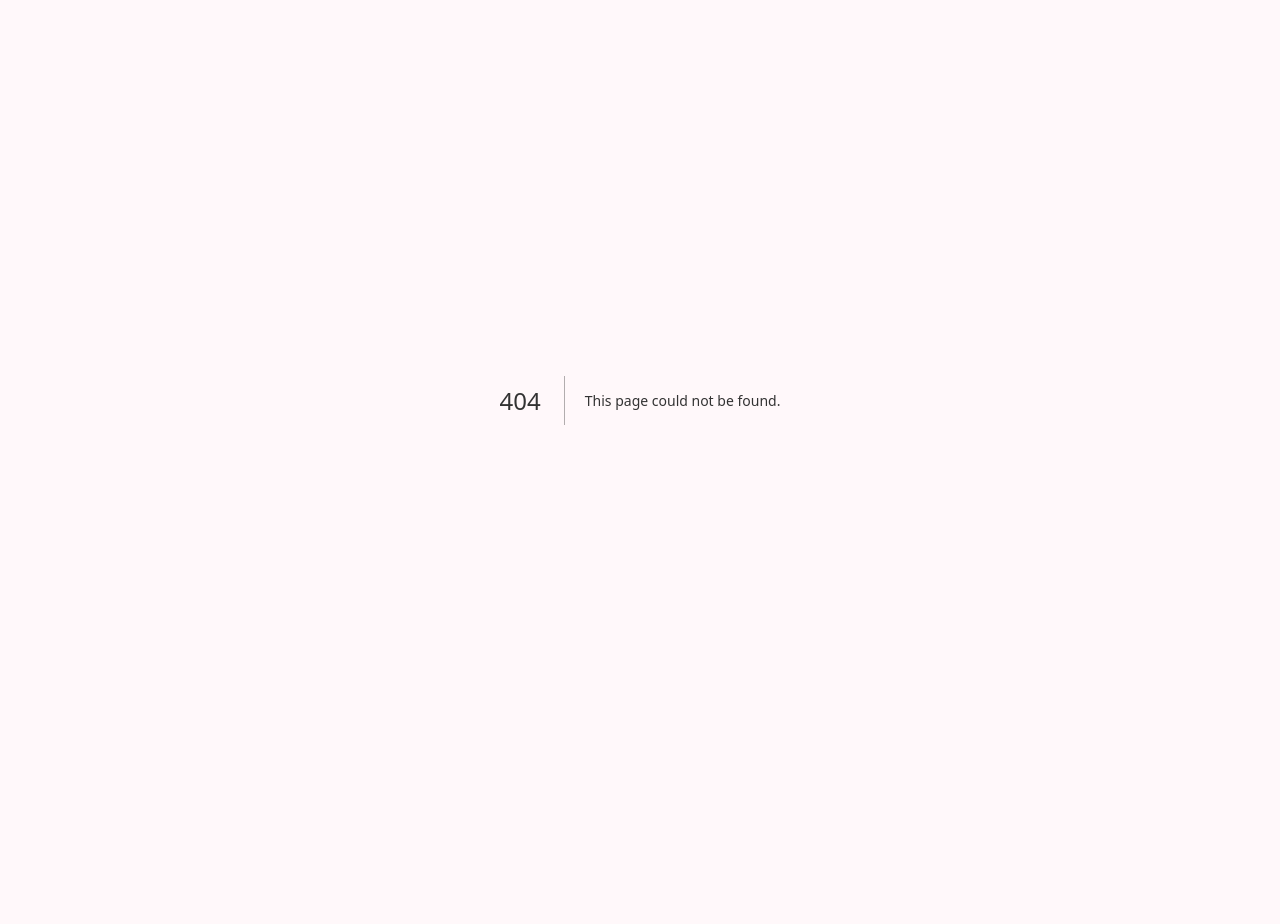
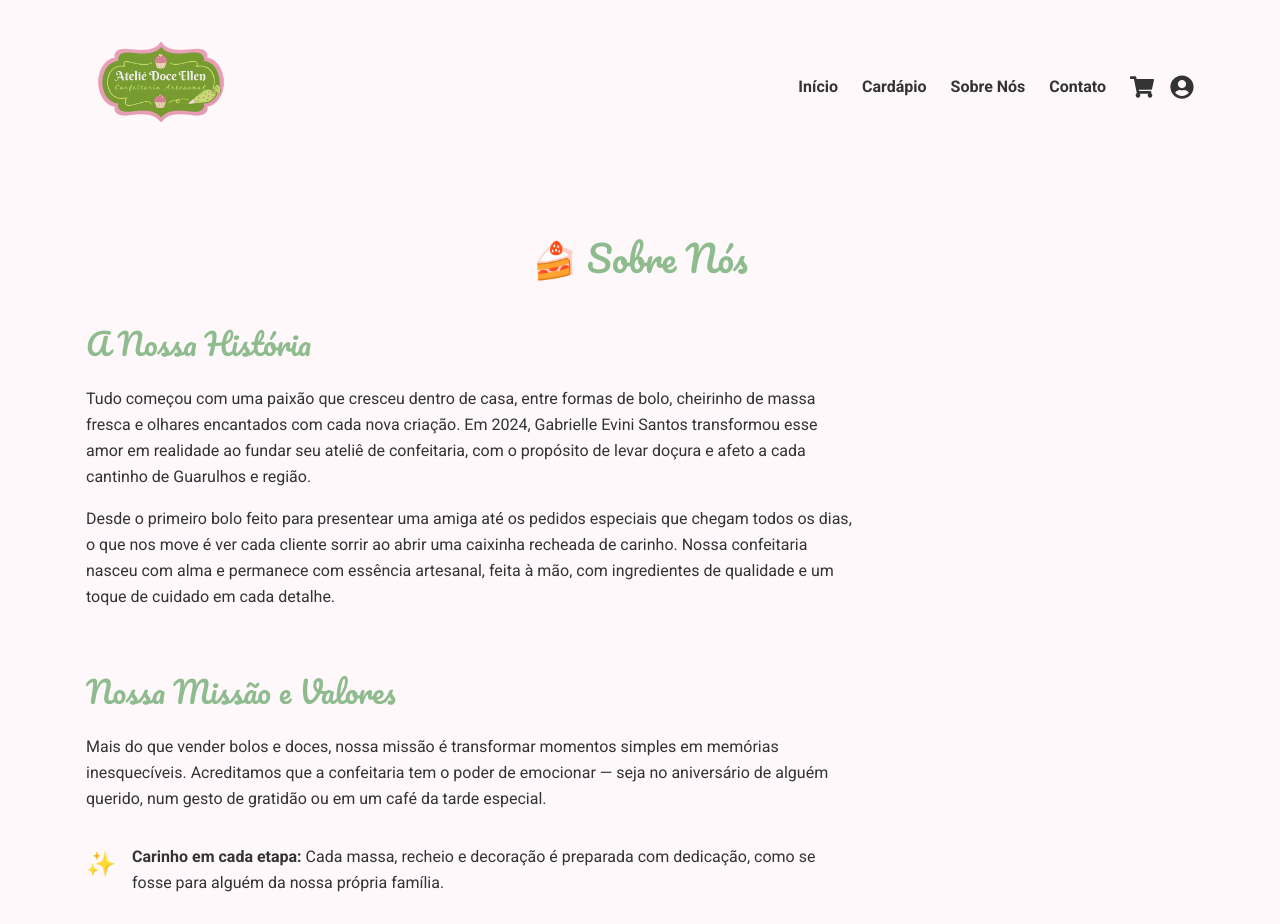
Before and after one commit to freijea/atelie_doce_ellem_site, a Next.js app: page /sobre in a window 1280 px wide. Before the commit this address had no page. Shown: the top 924 px of the page. Before the commit the page ends 800 px from the top, so only its background shows below. Built offline with nearby package versions, Linux system fonts and the light colour scheme.

Commit message:
about page creation

```diff
--- /dev/null
+++ b/src/app/sobre/page.jsx
@@ -0,0 +1,26 @@
+import React from 'react';
+import Header from '../../sections/Header'; // Usando alias @ se configurado, ou caminho relativo ../../sections/Header
+import Footer from '../../sections/Footer'; // Usando alias @ se configurado, ou caminho relativo ../../sections/Footer
+import AboutSection from '../../sections/AboutSection'; // Usando alias @ se configurado, ou caminho relativo ../../sections/AboutSection
+
+// Metadata para SEO e título da aba do navegador
+export const metadata = {
+  title: "Sobre Nós | Ateliê Doce Ellen",
+  description: "Conheça a história, missão e valores da Ateliê Doce Ellen. Confeitaria artesanal feita com amor em Guarulhos.",
+};
+
+
+export default function SobrePage() {
+  return (
+    <>
+      <Header />
+      <main>
+        <AboutSection />
+        {/* Você pode adicionar outras seções relevantes aqui se desejar */}
+        {/* Ex: <CtaSection /> */}
+        {/* Ex: <LocationBanner /> */}
+      </main>
+      <Footer />
+    </>
+  );
+}
--- a/src/components/Navigation.jsx
+++ b/src/components/Navigation.jsx
@@ -8,7 +8,7 @@ import PropTypes from 'prop-types';
 const navLinks = [
   { label: 'Início', href: '#inicio' }, // Usar IDs das seções ou rotas reais
   { label: 'Cardápio', href: '#cardapio' },
-  { label: 'Sobre Nós', href: '#sobre' }, // Criar esta seção se necessário
+  { label: 'Sobre Nós', href: '/sobre' }, // Criar esta seção se necessário
   { label: 'Contato', href: '#contato' }, // Criar esta seção se necessário
 ];
 
--- /dev/null
+++ b/src/components/ParagraphGroup.jsx
@@ -0,0 +1,27 @@
+import React from 'react';
+import PropTypes from 'prop-types';
+
+const ParagraphGroup = ({ paragraphs, className = '' }) => {
+  // Verifica se paragraphs é um array e não está vazio
+  if (!Array.isArray(paragraphs) || paragraphs.length === 0) {
+    return null; // Não renderiza nada se não houver parágrafos
+  }
+
+  return (
+    <div className={`font-body text-text-main text-base leading-relaxed ${className}`}>
+      {paragraphs.map((paragraph, index) => (
+        <p key={index} className="mb-4 last:mb-0"> {/* Adiciona margem inferior, exceto no último */}
+          {paragraph}
+        </p>
+      ))}
+    </div>
+  );
+};
+
+ParagraphGroup.propTypes = {
+  // Exige um array de strings para os parágrafos
+  paragraphs: PropTypes.arrayOf(PropTypes.string).isRequired,
+  className: PropTypes.string,
+};
+
+export default ParagraphGroup;
--- /dev/null
+++ b/src/sections/AboutSection.jsx
@@ -0,0 +1,71 @@
+import React from 'react';
+import Container from '../components/Container';
+import SectionTitle from '../components/SectionTitle';
+import ParagraphGroup from '../components/ParagraphGroup';
+// Importe uma imagem relevante se desejar (ex: foto da fundadora, do ateliê)
+// import Image from 'next/image';
+
+// Dados de Texto (usando o copywriting fornecido)
+const aboutTitle = "🍰 Sobre Nós"; // Título principal da seção
+
+const historyTitle = "A Nossa História";
+const historyParagraphs = [
+  "Tudo começou com uma paixão que cresceu dentro de casa, entre formas de bolo, cheirinho de massa fresca e olhares encantados com cada nova criação. Em 2024, Gabrielle Evini Santos transformou esse amor em realidade ao fundar seu ateliê de confeitaria, com o propósito de levar doçura e afeto a cada cantinho de Guarulhos e região.",
+  "Desde o primeiro bolo feito para presentear uma amiga até os pedidos especiais que chegam todos os dias, o que nos move é ver cada cliente sorrir ao abrir uma caixinha recheada de carinho. Nossa confeitaria nasceu com alma e permanece com essência artesanal, feita à mão, com ingredientes de qualidade e um toque de cuidado em cada detalhe."
+];
+
+const missionTitle = "Nossa Missão e Valores";
+const missionParagraphs = [
+  "Mais do que vender bolos e doces, nossa missão é transformar momentos simples em memórias inesquecíveis. Acreditamos que a confeitaria tem o poder de emocionar — seja no aniversário de alguém querido, num gesto de gratidão ou em um café da tarde especial."
+];
+
+// Lista de Valores (tratamento especial)
+const values = [
+  { icon: "✨", text: "Carinho em cada etapa: Cada massa, recheio e decoração é preparada com dedicação, como se fosse para alguém da nossa própria família." },
+  { icon: "🌿", text: "Qualidade com propósito: Selecionamos ingredientes com atenção e buscamos sempre melhorar, respeitando o tempo de preparo artesanal e a confiança dos nossos clientes." },
+  { icon: "🎀", text: "Afeto que se entrega: Nossos produtos chegam até você como um abraço doce, feitos com sensibilidade, atenção e o compromisso de encantar." }
+];
+
+const AboutSection = () => {
+  return (
+    <section className="py-16 bg-background"> {/* Fundo padrão ou pode alternar */}
+      <Container>
+        <SectionTitle className="text-primary mb-12">{aboutTitle}</SectionTitle>
+
+        {/* Seção História */}
+        <div className="mb-12 md:mb-16">
+          <h3 className="font-heading text-3xl text-secondary mb-6 text-center md:text-left">
+            {historyTitle}
+          </h3>
+          {/* Adicione uma imagem aqui se desejar */}
+          {/* <div className="my-8 text-center">
+            <Image src="/images/sobre-nos-placeholder.jpg" alt="História Ateliê Doce Ellen" width={600} height={400} className="rounded-default inline-block shadow-lg"/>
+          </div> */}
+          <ParagraphGroup paragraphs={historyParagraphs} className="max-w-3xl mx-auto md:mx-0" />
+        </div>
+
+        {/* Seção Missão e Valores */}
+        <div>
+          <h3 className="font-heading text-3xl text-secondary mb-6 text-center md:text-left">
+            {missionTitle}
+          </h3>
+           <ParagraphGroup paragraphs={missionParagraphs} className="max-w-3xl mx-auto md:mx-0 mb-8" />
+
+           {/* Lista de Valores */}
+           <ul className="space-y-6 max-w-3xl mx-auto md:mx-0">
+             {values.map((value, index) => (
+               <li key={index} className="flex items-start gap-4">
+                 <span className="text-2xl text-primary pt-1">{value.icon}</span>
+                 <p className="font-body text-text-main text-base leading-relaxed">
+                   <span className="font-bold">{value.text.split(':')[0]}:</span>{value.text.split(':')[1]}
+                 </p>
+               </li>
+             ))}
+           </ul>
+        </div>
+      </Container>
+    </section>
+  );
+};
+
+export default AboutSection;
```
